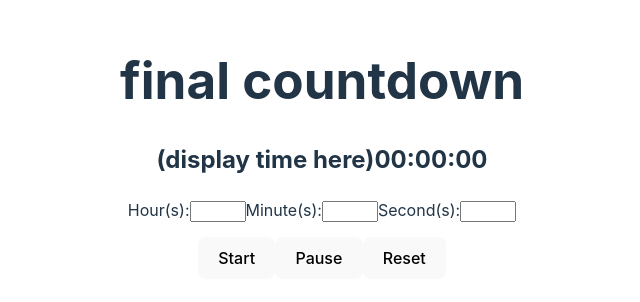
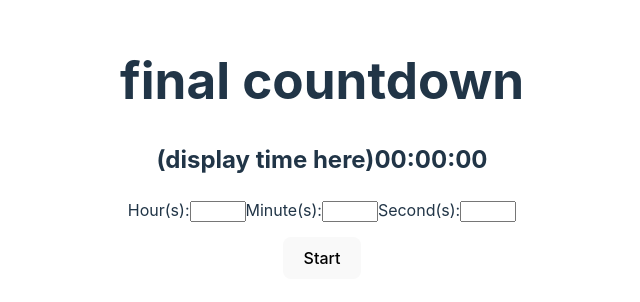
Before and after one commit to AveryNewhart/final-countdown, a Vue app: page / in a window 1280 px wide. Shown: the part 252-554 px from the top of the page, without its empty margins (318-958 px from the left). Built offline with nearby package versions, Linux system fonts and the light colour scheme.

Commit message:
start function created and interval defined

```diff
--- a/src/App.vue
+++ b/src/App.vue
@@ -6,15 +6,20 @@ const startingTime = ref("hours" | "minutes" | "seconds");
 // setting the state of which the time is
 const state = ref<"stopped" | "running" | "paused">("stopped");
 
-function Start() {
+const interval = ref<number | undefined>(undefined);
+
+function start() {
+  state.value = "running";
+  interval.value = setInterval(() => {
+    startingTime.value--;
+  }, 1000);
+}
+
+function pause() {
 
 }
 
-function Pause() {
-
-}
-
-function Reset() {
+function reset() {
 
 }
 
@@ -40,9 +45,10 @@ function formatTime(startingTime: number) {
         <input type="number" id="seconds" min="0" max="60" />
       </div>
       <div class="but-div">
-        <button>Start</button>
-        <button>Pause</button>
-        <button>Reset</button>
+        <button v-if="state === 'stopped'" @click="start">Start</button>
+        <button v-if="state === 'running'" @click="pause">Pause</button>
+        <button v-if="state === 'paused'" @click="start">Resume</button>
+        <button v-if="state === 'running' || state === 'paused'" @click="reset">Reset</button>
       </div>
   </div>
 </template>
```
